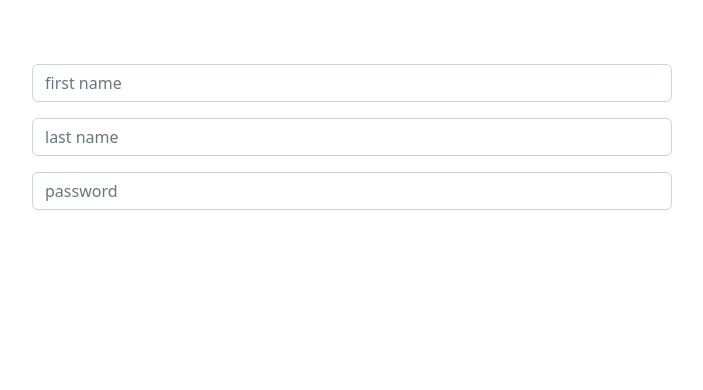
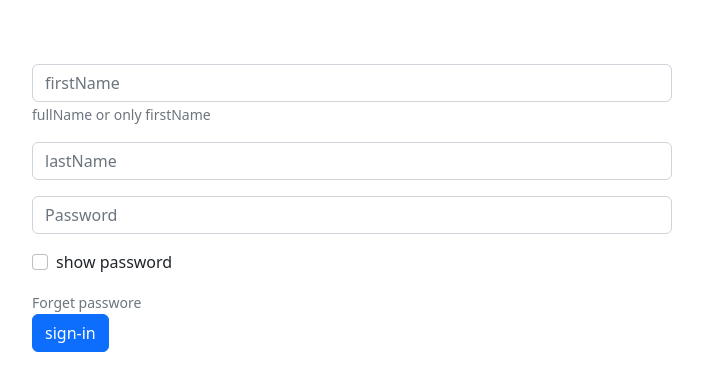
Before and after one commit to tzivyafriman/finalProject, a React (Create React App) app in the folder client/: page /SignIn in a window 1280 px wide. Shown: the top 390 px of the page, without its empty margins (288-991 px from the left). Built offline with nearby package versions, Linux system fonts and the light colour scheme.

Commit message:
stage style singIn commponent

```diff
--- a/client/src/components/SignIn.js
+++ b/client/src/components/SignIn.js
@@ -1,18 +1,17 @@
 import axios from "axios";
 import { useState } from "react";
 import React, { useEffect } from "react";
-import SignUp from './SignUp';
+import SignUp from './SignUp'
 import { urlUsers } from '../data/url';
+
+import Button from 'react-bootstrap/Button';
+import Form from 'react-bootstrap/Form';
+import Card from 'react-bootstrap/Card';
+
 import 'bootstrap/dist/css/bootstrap.min.css';
-import Form from 'react-bootstrap/Form';
-import Button from 'react-bootstrap/Button';
+import { formatDiagnostic } from "typescript";
+
 const url= urlUsers;
-<link
-  rel="stylesheet"
-  href="https://cdn.jsdelivr.net/npm/bootstrap@5.2.2/dist/css/bootstrap.min.css"
-  integrity="sha384-Zenh87qX5JnK2Jl0vWa8Ck2rdkQ2Bzep5IDxbcnCeuOxjzrPF/et3URy9Bv1WTRi"
-  crossorigin="anonymous"
-/>
 
 const SignIn = () => {
 
@@ -24,76 +23,131 @@ const SignIn = () => {
     });
 
     const [user, setUser] = useState({
-        IdUser: 0,
+        IdUser: 1,
+        // Name: "",
         FirstName: "",
         LastName: "",
         PasswordUser: 0,
     });
+
+    const [passwordVisible, setPasswordVisible]= useState(false);
+    const elem = document.getElementById('PasswordUser');
     //צריך את זה?
     // למה לא?
     // למה אתה לא עובד?????
-    // tfyguj
-    useEffect(() => {
-        console.log(user.FirstName);
-    }, [user]);
+    // useEffect(() => {
+    //     console.log(user.FirstName);
+    // }, [user]);
 
      // בדיקה האם המשתמש קיים
-    const signIn = () => {
-        console.log("i signIn");
+    const signInFunc = () => {
+        // GET request using axios with error handling
+        console.log('firstName: '+user.FirstName+' lastName: ', user.LastName+' password: ', user.PasswordUser)
+        axios.post(url+'/Login',user)
+            .then(response => {
+                // console.log("response: " + JSON.stringify(response.data ) )
+                if(response.data == true){
+                    console.log('i recognize!');
+                    currentUser = response.data;
 
-        // GET request using axios with error handling
-        // axios.get(url+ '/Login',user)
-        //     .then(response => {
-        //         if(response == true){
-        //             currentUser = response.data;
-        //             console.log("i signIn");
-        //         }else{
-        //             // { <SignUp />}
-        //             // console.log(response.data);
-        //            <SignUp/>
-        //         }
-        //     })
-            // .catch(error => {
-            //     console.error('There was an error!', error);
-            // });
+                }else{
+                    console.log("i else");
+                    // { <SignUp />}
+                   <SignUp/>
+                }
+            })
+            .catch(error => {
+                console.error('There was an error!', error);
+            });
     }
+
     //מעדכנת את stateUser  מה form
     const handleChange = (event) => {
         const { name, value } = event.target;
             let us=user;
             us[name]=value;
             setUser(us);
-        // setUser({ ...user, [name]: value });
+        // console.log('firstName: '+user.FirstName+' lastName: '+user.LastName+' password: '+user.PasswordUser);
     };
+    const handlePasswordVisible = () =>
+    {
+        let text=user.PasswordUser;
+        console.log('text', text);
+        setPasswordVisible(!passwordVisible);
+        console.log('visible', setPasswordVisible);
+        if(passwordVisible)
+        {
+            elem.value = text;
+            //This is required as wihtout it there is a bug that duplicated the first entry if someone decides to show the password
+            elem.value = elem.value.substring(0, text.length - 1)
+            console.log(`Text When Password = Visible: ${text}`)
+        }else
+        {
+            elem.value = "*".repeat(text.length - 1)
+            console.log(`Text When Password = Hidden: ${text}`)
+        }
+    }
 
     return (
-        <div id="center">
-           {/* <b>SignIn </b><br></br>
-            <b>welcome! enter your name and password: </b><br></br>
-            <input name="FirstName" onChange={(e) => handleChange(e)} type="text" placeholder="first name"></input><br></br>
-            <input name="LastName" onChange={(e) => handleChange(e)} type="text" placeholder="last name"></input><br></br>
-            <input name="PasswordUser" onChange={(e) => handleChange(e)} type="password" placeholder="password"></input><br></br>
-            <button onClick={signIn}>Sign In</button> */}
+        <>
+        <Form id="center">
+            <Form.Group className="mb-3" /*controlId="formBasicEmail"*/>
+            <Form.Control name="FirstName" type="text" placeholder="firstName" onChange={(e) => handleChange(e)}/>
+                <Form.Text className="text-muted">
+                    fullName or only firstName
+                </Form.Text>
+            </Form.Group>
+            <Form.Group className="mb-3" /*controlId="formBasicEmail"*/>
+                <Form.Control name="LastName" type="text" placeholder="lastName" onChange={(e) => handleChange(e)}/>
+            </Form.Group>
+            <Form.Group className="mb-3" controlId="formBasicPassword">
+                <Form.Control id="PasswordUser" name="PasswordUser" type="text" placeholder="Password" onChange={(e) => handleChange(e)}/>
+            </Form.Group>
+            <Form.Group className="mb-3" controlId="formBasicCheckbox">
+                <Form.Check onClick={()=>handlePasswordVisible} type="checkbox" label="show password" />
+            </Form.Group>
+            <Form.Group>
+                {/* <Form.call func= "" label="Forget passwore" /> */}
+                <Form.Text className="text-muted">
+                Forget passwore
+                </Form.Text>
+            </Form.Group>
+            <Button onClick={(e) => signInFunc(e)} /*type="submit" label="Submit"/* onClick={()=>signInFunc()}*/>
+                sign-in
+            </Button>
+        </Form>
+</>
+
+        // <Form className="center">
+        //     <Form.Group className="mb-3" controlId="formBasicEmail">
+        //         <Form.Label>Email address</Form.Label>
+        //         <Form.Control type="email" placeholder="Enter email" />
+        //         <Form.Text className="text-muted">
+        //         We'll never share your email with anyone else.
+        //         </Form.Text>
+        //     </Form.Group>
+
+        //     <Form.Group className="mb-3" controlId="formBasicPassword">
+        //         <Form.Label>Password</Form.Label>
+        //         <Form.Control type="password" placeholder="Password" />
+        //     </Form.Group>
+        //     <Form.Group className="mb-3" controlId="formBasicCheckbox">
+        //         <Form.Check type="checkbox" label="Check me out" />
+        //     </Form.Group>
+        //     <Button variant="primary" type="submit">
+        //         Submit
+        //     </Button>
+        // </Form>
+    );
 
 
-            <Form>
-            <Form.Group className="mb-3" controlId="exampleForm.ControlInput1">
-                {/* <Form.Label>Name</Form.Label> */}
-                <Form.Control name="FirstName" type="text" onChange={(e) => handleChange(e)} placeholder="first name" />
-                </Form.Group>
-            <Form.Group className="mb-3" controlId="exampleForm.ControlInput1">
-                {/* <Form.Label>Name</Form.Label> */}
-                <Form.Control name="LastName" type="text" onChange={(e) => handleChange(e)} placeholder="last name" />
-            </Form.Group>
-            <Form.Group className="mb-3" controlId="exampleForm.ControlTextarea1">
-                {/* <Form.Label>Password</Form.Label> */}
-                <Form.Control name="PasswordUser" type="password" onChange={(e) => handleChange(e)} placeholder="password" />
-                </Form.Group>
-                {/* <Button variant="primary" type="submit" onClick={signIn}>
-                    sign in
-                </Button> */}
-            </Form>
-        </div>
-    )
+        // <div>
+        //    <b>SignIn </b><br></br>
+        //     <b>welcome! enter your name and password: </b><br></br>
+        //     <input name="FirstName" onChange={(e) => handleChange(e)} type="text" placeholder="firs name"></input><br></br>
+        //     <input name="LastName" onChange={(e) => handleChange(e)} type="text" placeholder="last name"></input><br></br>
+        //     <input name="PasswordUser" onChange={(e) => handleChange(e)} type="password" placeholder="password"></input><br></br>
+        //     <button onClick={signIn}>Sign In</button>
+        // </div>
 }
 export default SignIn;
```
